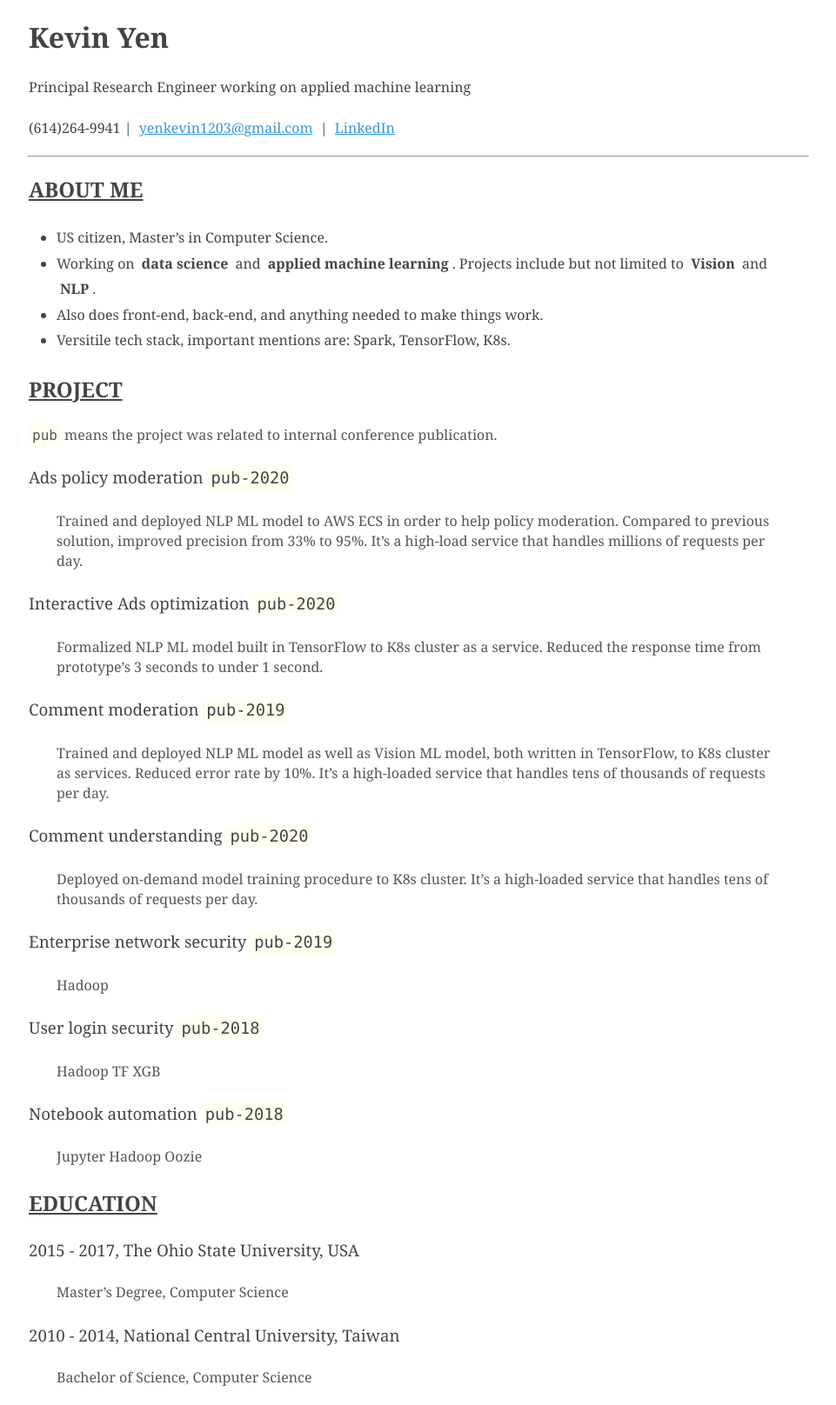
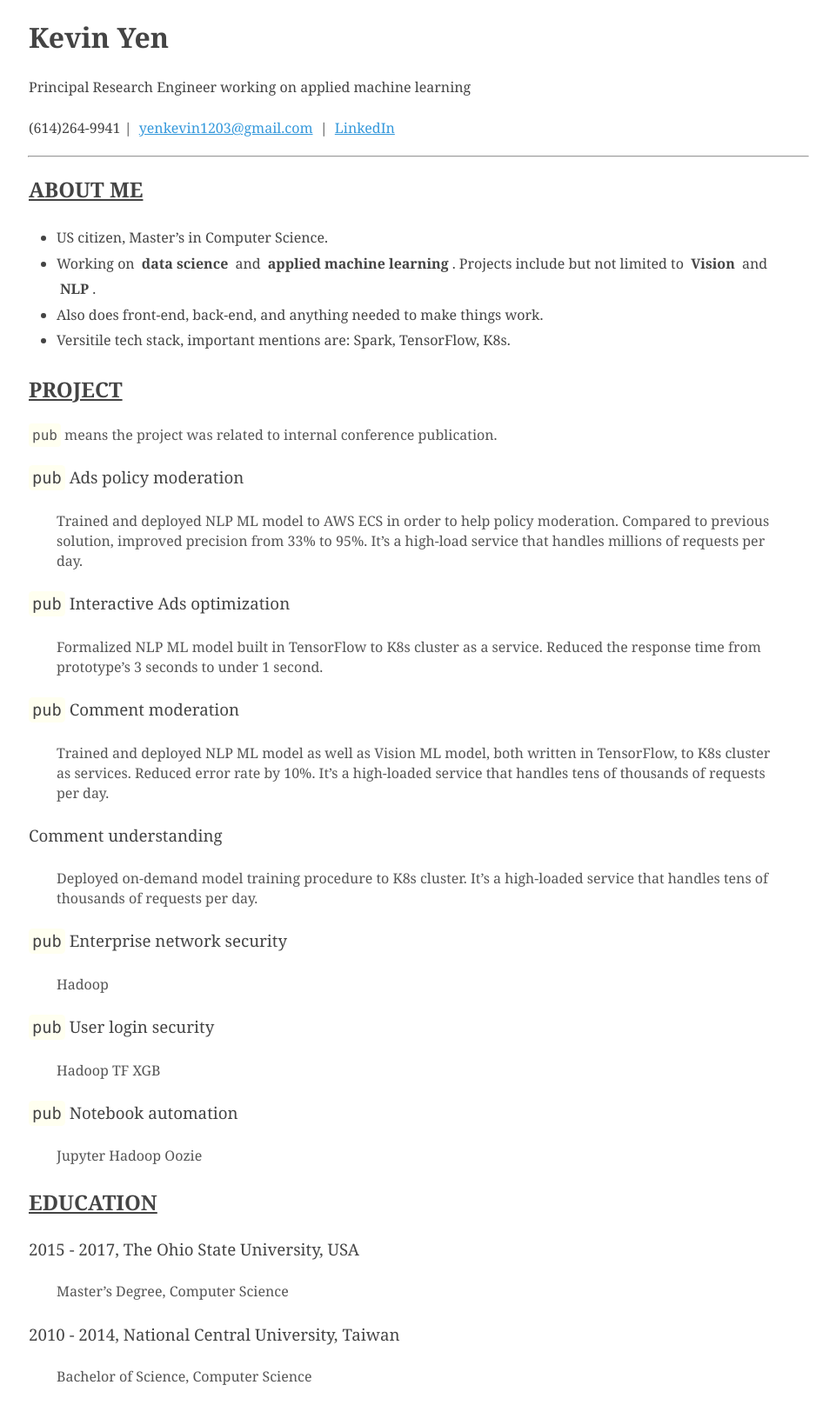
Before and after one commit to NivekNey/NivekNey.github.io, a Jekyll site: the page built from index.md, in a window 1280 px wide. Shown: the whole page at 87% size, without its empty margins (159-1120 px from the left). Built offline with Jekyll 4.4.1, drawn with Linux system fonts in a browser that asks for light colours.

Commit message:
Update index.md

```diff
--- a/index.md
+++ b/index.md
@@ -26,31 +26,31 @@ title: Kevin Yen
 
 `pub` means the project was related to internal conference publication.
 
-### Ads policy moderation `pub-2020`
+### `pub` Ads policy moderation
 
 > Trained and deployed NLP ML model to AWS ECS in order to help policy moderation. Compared to previous solution, improved precision from 33% to 95%. It's a high-load service that handles millions of requests per day.
 
-### Interactive Ads optimization `pub-2020`
+### `pub` Interactive Ads optimization
 
 > Formalized NLP ML model built in TensorFlow to K8s cluster as a service. Reduced the response time from prototype's 3 seconds to under 1 second.
 
-### Comment moderation `pub-2019`
+### `pub` Comment moderation
 
 > Trained and deployed NLP ML model as well as Vision ML model, both written in TensorFlow, to K8s cluster as services. Reduced error rate by 10%. It's a high-loaded service that handles tens of thousands of requests per day.
 
-### Comment understanding `pub-2020`
+### Comment understanding
 
 > Deployed on-demand model training procedure to K8s cluster. It's a high-loaded service that handles tens of thousands of requests per day.
 
-### Enterprise network security `pub-2019`
+### `pub` Enterprise network security
 
 > Hadoop
 
-### User login security `pub-2018`
+### `pub` User login security
 
 > Hadoop TF XGB
 
-### Notebook automation `pub-2018`
+### `pub` Notebook automation
 
 > Jupyter Hadoop Oozie
 
```
